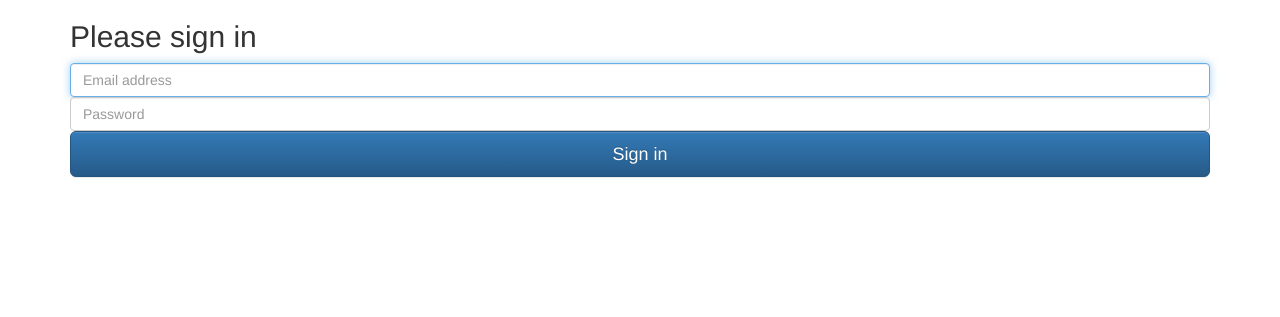
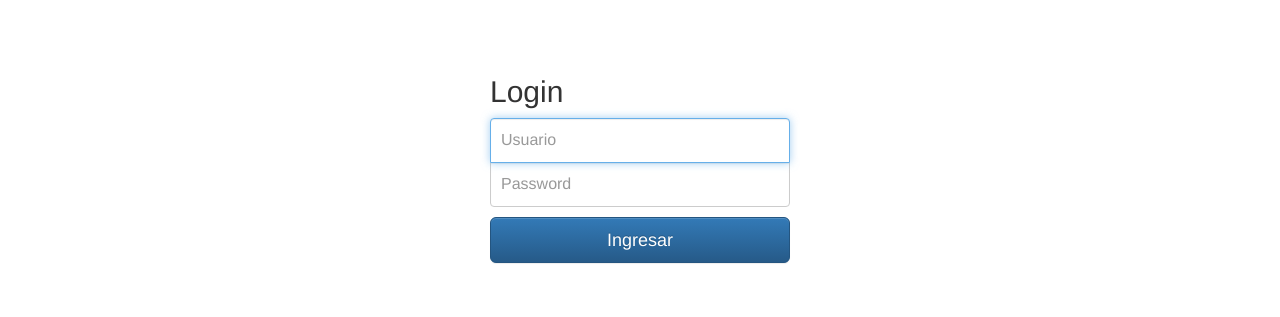
Before and after one commit to Klvst3r/loginBoostrap, a PHP site: page / in a window 1280 px wide. Shown: the top 317 px of the page. Run offline with PHP 8.4, Linux system fonts and the light colour scheme; some libraries are stand-ins or nearby versions.

Commit message:
Ajustes del form Login con el viewpot

```diff
--- /dev/null
+++ b/vista/css/style.css
@@ -0,0 +1,40 @@
+body {
+  padding-top: 40px;
+  padding-bottom: 40px;
+  background-color: #eee;
+}
+
+.form-signin {
+  max-width: 330px;
+  padding: 15px;
+  margin: 0 auto;
+}
+.form-signin .form-signin-heading,
+.form-signin .checkbox {
+  margin-bottom: 10px;
+}
+.form-signin .checkbox {
+  font-weight: normal;
+}
+.form-signin .form-control {
+  position: relative;
+  height: auto;
+  -webkit-box-sizing: border-box;
+     -moz-box-sizing: border-box;
+          box-sizing: border-box;
+  padding: 10px;
+  font-size: 16px;
+}
+.form-signin .form-control:focus {
+  z-index: 2;
+}
+.form-signin input[type="email"] {
+  margin-bottom: -1px;
+  border-bottom-right-radius: 0;
+  border-bottom-left-radius: 0;
+}
+.form-signin input[type="password"] {
+  margin-bottom: 10px;
+  border-top-left-radius: 0;
+  border-top-right-radius: 0;
+}
--- a/vista/index.php
+++ b/vista/index.php
@@ -14,8 +14,11 @@ http://getbootstrap.com/getting-started/
 <html lang="en">
 <head>
 	<meta charset="UTF-8">
+	 <meta http-equiv="X-UA-Compatible" content="IE=edge">
+    <meta name="viewport" content="width=device-width, initial-scale=1">
 	<title>Sign In</title>
 	<!-- Latest compiled and minified CSS -->
+	<link rel="stylesheet" type="text/css" href="css/style.css">
 	<link rel="stylesheet" href="https://maxcdn.bootstrapcdn.com/bootstrap/3.3.7/css/bootstrap.min.css" integrity="sha384-BVYiiSIFeK1dGmJRAkycuHAHRg32OmUcww7on3RYdg4Va+PmSTsz/K68vbdEjh4u" crossorigin="anonymous">
 
 	<!-- Optional theme -->
@@ -31,10 +34,10 @@ http://getbootstrap.com/getting-started/
 	 <div class="container">
 
       <div class="form-signin">
-        <h2 class="form-signin-heading">Please sign in</h2>
-        <input type="email" id="usuario" class="form-control" placeholder="Email address" required autofocus>
+        <h2 class="form-signin-heading">Login</h2>
+        <input type="email" id="usuario" class="form-control" placeholder="Usuario" required autofocus>
         <input type="password" id="pass" class="form-control" placeholder="Password" required>
-        <button class="btn btn-lg btn-primary btn-block" type="button">Sign in</button>
+        <button class="btn btn-lg btn-primary btn-block" id="signin" type="button">Ingresar</button>
       </div>
     </div>
 
```
